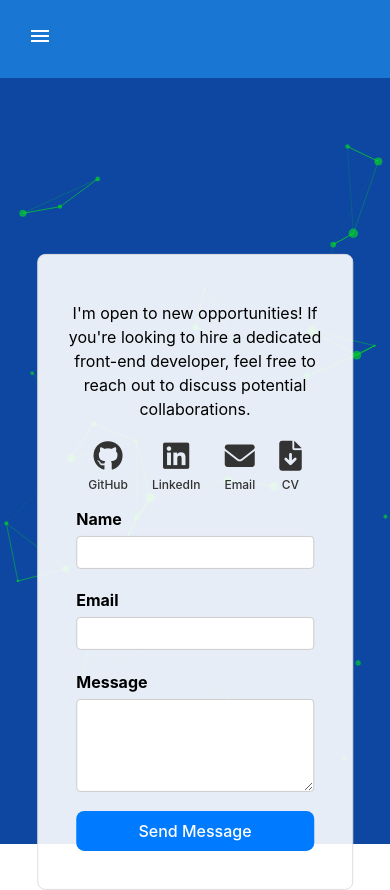
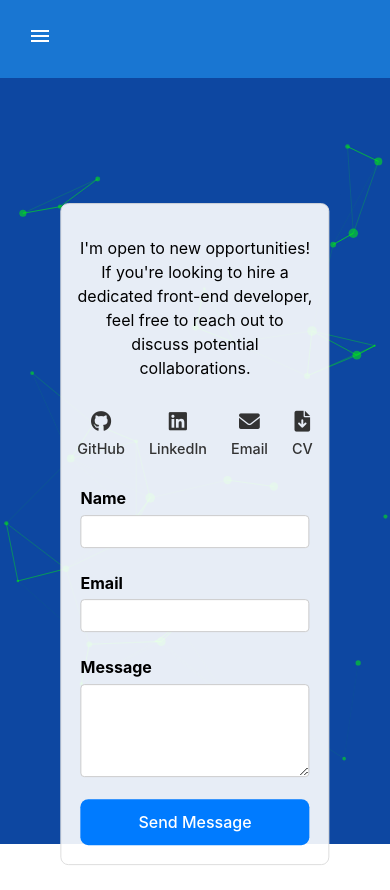
Before and after one commit to todor-savov/personal-portfolio, a React (Vite) app in the folder personal-portfolio/: page /contact in a window 390 px wide. After the commit the page ends 865 px from the top, so only its background shows below. Built offline with nearby package versions, Linux system fonts and the light colour scheme.

Commit message:
Finish the CSS changes in Contact.css (making it responsive on all devices)

```diff
--- a/personal-portfolio/src/components/Contact/Contact.css
+++ b/personal-portfolio/src/components/Contact/Contact.css
@@ -2,8 +2,8 @@
     position: absolute;
     transform: translate(-50%, -50%);
     z-index: 1;
-    padding: 30px;
-    margin-top: 50px;
+    padding: 1rem;
+    margin-top: 2rem;
     border: 1px solid #ddd;
     border-radius: 8px;
     background-color: rgba(255, 255, 255, 0.9);
@@ -12,12 +12,12 @@
 .contact-left {
     display: flex;
     flex-direction: column;
-    padding: 10px;
+    padding: 0.5rem;
 }
 
 .contact-left p {
     font-size: 1rem;
-    margin-bottom: 10px;
+    margin-bottom: 2rem;
     color: black;
 }
 
@@ -25,15 +25,14 @@
     display: flex;
     flex-direction: row;
     justify-content: center;
-    gap: 50px;
-    margin-top: 10px;
+    gap: 5rem;
 }
 
 .social-icons a {
     display: flex;
     flex-direction: column;
     color: #333;
-    font-size: 50px;
+    font-size: 3rem;
     transition: color 0.3s ease;
 }
 
@@ -43,22 +42,21 @@
 }
 
 .social-icons span {
-    font-size: 12px;
-    margin-top: 5px;
+    font-size: 0.9rem;
+    margin-top: 0.3rem;
 }
 
 .contact-right {
     display: flex;
     flex-direction: column;
-    justify-content: space-between;
-    padding: 20px;
+    padding: 1.5rem;
 }
 
 .contact-form {
     display: flex;
     flex-direction: column;
-    gap: 15px;
-    padding: 20px;
+    gap: 1rem;
+    padding: 1rem;
 }
 
 .contact-form label {
@@ -76,11 +74,11 @@
 .contact-form input[type="text"],
 .contact-form input[type="email"],
 .contact-form textarea {
-    padding: 8px;
-    margin-bottom: 10px;
+    padding: 0.5rem;
+    margin-bottom: 0.8rem;
     border: 1px solid #ccc;
     border-radius: 4px;
-    font-size: 14px;
+    font-size: 1rem;
     background-color: white;
 }
 
@@ -89,7 +87,7 @@
 }
 
 .contact-form button[type="submit"] {
-    padding: 10px;
+    padding: 0.8rem;
     background-color: #007bff;
     color: #fff;
     border: none;
@@ -108,15 +106,14 @@
 
 .error {
     color: #d9534f;
-    font-size: 14px;
+    font-size: 0.9rem;
     font-weight: bold;
-    margin-top: -10px;
+    margin-top: -0.7rem;
 }
 
 @media (max-width: 480px) {
     .contact-container {
-        margin-top: 150px;
-        width: 65%;
+        margin-top: 7rem;
     }
 
     .contact-left, .contact-right {
@@ -125,16 +122,16 @@
 
     .social-icons {
         gap: 1.5rem;
-        margin-bottom: 5px;
+        margin-bottom: 1.5rem;
     }
 
     .social-icons a {
-        font-size: 30px;
+        font-size: 1.3rem;
     }
 
     .contact-form {
         gap: 0.6rem;
-        padding: 8px;
+        padding: 0.2rem;
     }
 
     .contact-form input[type="text"],
@@ -144,54 +141,23 @@
     }
 
     .error {
-        font-size: 12px;
+        font-size: 0.8rem;
     }
 }
 
 @media (min-width: 481px) and (max-width: 768px) {
     .contact-container {
-        width: 75%;
-        height: auto;
-        margin-top: 20px;
+        width: 60%;
+        margin-top: 2rem;
     }
 
     .contact-form input[type="text"],
     .contact-form input[type="email"],
     .contact-form textarea {
-        font-size: 15px;
+        font-size: 0.9rem;
     }
 
     .error {
-        font-size: 13px;
+        font-size: 0.9rem;
     }
 }
-
-@media (min-width: 769px) {
-    .contact-container {
-        width: 60%; /* Slightly smaller on larger screens */
-        padding: 50px;
-        margin-top: 50px;
-    }
-
-    .contact-left p {
-        font-size: 1.2em;
-    }
-
-    .social-icons a {
-        font-size: 45px; /* Slightly smaller for better spacing */
-    }
-
-    .contact-form input[type="text"],
-    .contact-form input[type="email"],
-    .contact-form textarea {
-        font-size: 16px;
-    }
-
-    .contact-form button[type="submit"] {
-        font-size: 16px;
-    }
-
-    .error {
-        font-size: 14px;
-    }
-}
```
